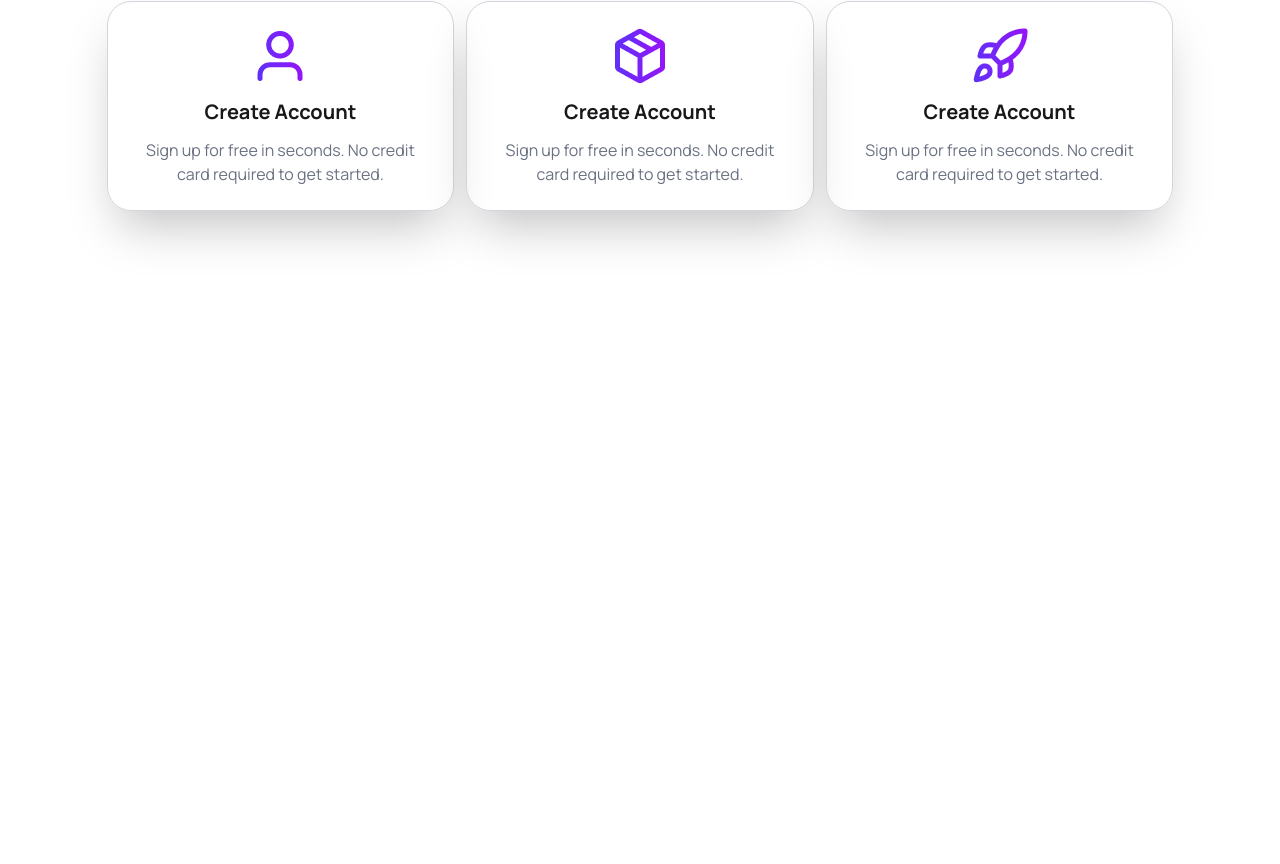
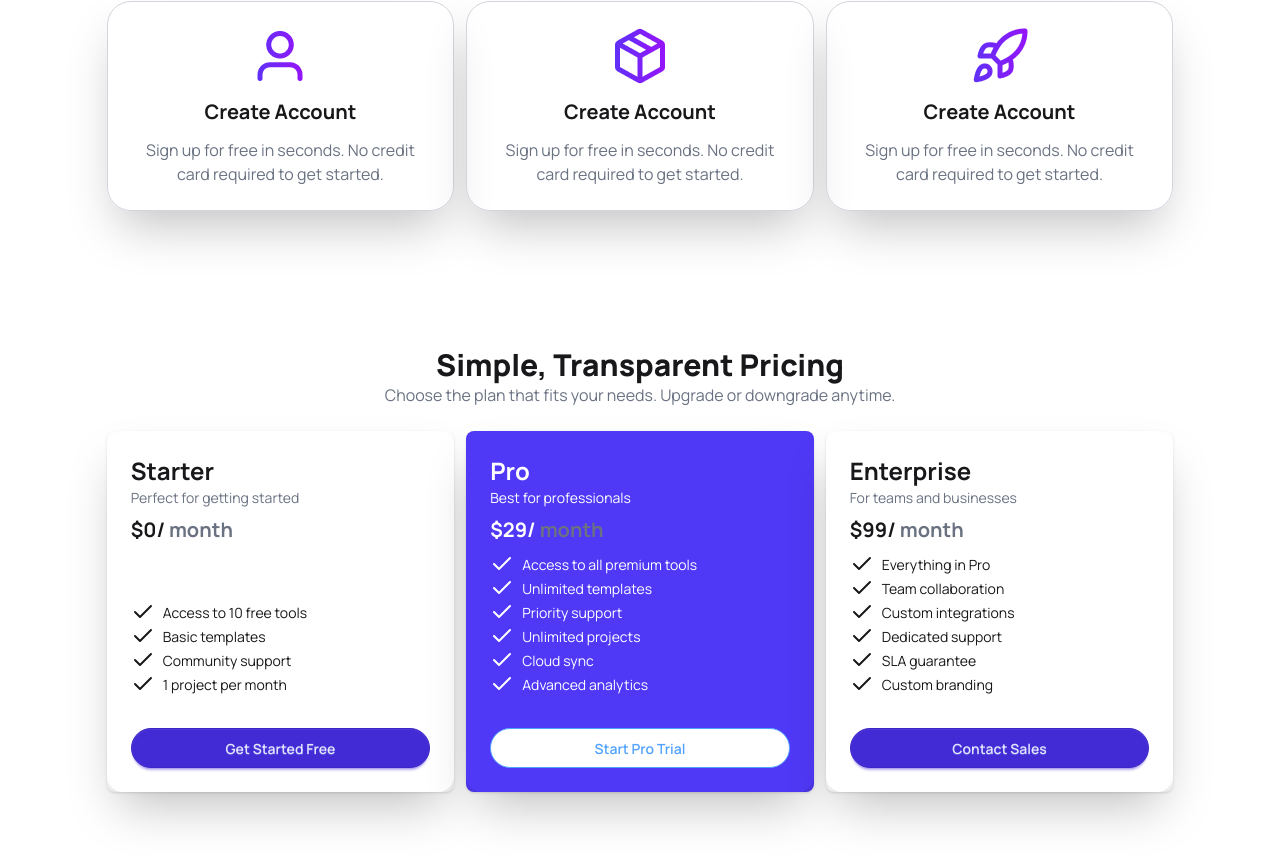
Before and after one commit to sabbirhossainlkj/A6-DigiTools-Platform, a React (Vite) app: page / in a window 1280 px wide. Shown: the part 1038-1902 px from the top of the page. Before the commit the page ends 1385 px from the top, so only its background shows below. Built offline with nearby package versions, Linux system fonts and the light colour scheme.

Commit message:
feat: add pricing section with 3 plans

```diff
--- a/src/App.jsx
+++ b/src/App.jsx
@@ -4,6 +4,7 @@
 import Navbar from './component/navbar/navbar'
 import State from './component/state/state'
 import Steps from './component/Steps/Steps'
+import Transparent from './component/Transparent/Transparent'
 
 function App() {
 
@@ -13,6 +14,7 @@
    <Banner></Banner>
    <State></State>
    <Steps></Steps>
+   <Transparent></Transparent>
     </>
   )
 }
--- /dev/null
+++ b/src/component/Transparent/Transparent.jsx
@@ -0,0 +1,77 @@
+import { Check } from 'lucide-react';
+import React from 'react';
+
+const Transparent = () => {
+    return (
+        <div className=' space-y-6 my-28'>
+            <div className='text-center'>
+              <h2 className='text-3xl font-extrabold'>Simple, Transparent Pricing</h2>
+            <p className='text-gray-500 '>Choose the plan that fits your needs. Upgrade or downgrade anytime.</p>
+            </div>
+
+        <div className=' w-10/12 mx-auto grid gap-3 grid-cols-3'>
+
+            <div className="card bg-base-100 shadow-sm">
+  <div className="card-body shadow-2xl  border-gray-300 rounded-2xl">
+    <div className="">
+      <h2 className="text-2xl font-bold">Starter</h2>
+      <p className='text-gray-500'>Perfect for getting started</p>
+    </div>
+      <p className='text-xl font-bold'>$0/ <span className='text-gray-500'>month</span></p>
+      <div >
+        <p className='flex items-center gap-2'><Check /> Access to 10 free tools</p>
+        <p className='flex items-center gap-2'><Check /> Basic templates</p>
+        <p className='flex items-center gap-2'><Check /> Community support</p>
+        <p className='flex items-center gap-2'><Check /> 1 project per month</p>
+      </div>
+    <div className="mt-6">
+      <button className="btn btn-primary w-full rounded-3xl">Get Started Free</button>
+    </div>
+  </div>
+</div>
+            <div className="card bg-[#4F39F6] shadow-sm">
+  <div className="card-body shadow-2xl  border-gray-300 rounded-2xl">
+    <div className="">
+      <h2 className="text-2xl font-bold text-white">Pro</h2>
+      <p className='text-white'>Best for professionals</p>
+    </div>
+      <p className='text-xl font-bold text-white'>$29/ <span className='text-gray-500'>month</span></p>
+      <div >
+        <p className='flex items-center gap-2 text-white'><Check /> Access to all premium tools</p>
+        <p className='flex items-center gap-2 text-white'><Check /> Unlimited templates</p>
+        <p className='flex items-center gap-2 text-white'><Check /> Priority support</p>
+        <p className='flex items-center gap-2 text-white'><Check /> Unlimited projects</p>
+        <p className='flex items-center gap-2 text-white'><Check /> Cloud sync</p>
+        <p className='flex items-center gap-2 text-white'><Check />Advanced analytics</p>
+      </div>
+    <div className="mt-6">
+      <button className="btn btn-outline bg-white text-blue-400 w-full rounded-3xl">Start Pro Trial</button>
+    </div>
+  </div>
+</div>
+            <div className="card bg-base-100 shadow-sm">
+  <div className="card-body shadow-2xl  border-gray-300 rounded-2xl">
+    <div className="">
+      <h2 className="text-2xl font-bold">Enterprise</h2>
+      <p className='text-gray-500'>For teams and businesses</p>
+    </div>
+      <p className='text-xl font-bold'>$99/ <span className='text-gray-500'>month</span></p>
+      <div >
+        <p className='flex items-center gap-2'><Check />Everything in Pro</p>
+        <p className='flex items-center gap-2'><Check /> Team collaboration</p>
+        <p className='flex items-center gap-2'><Check /> Custom integrations</p>
+        <p className='flex items-center gap-2'><Check /> Dedicated support</p>
+        <p className='flex items-center gap-2'><Check /> SLA guarantee</p>
+        <p className='flex items-center gap-2'><Check /> Custom branding</p>
+      </div>
+    <div className="mt-6">
+      <button className="btn btn-primary w-full rounded-3xl">Contact Sales</button>
+    </div>
+  </div>
+</div>
+        </div>
+        </div>
+    );
+};
+
+export default Transparent;
```
